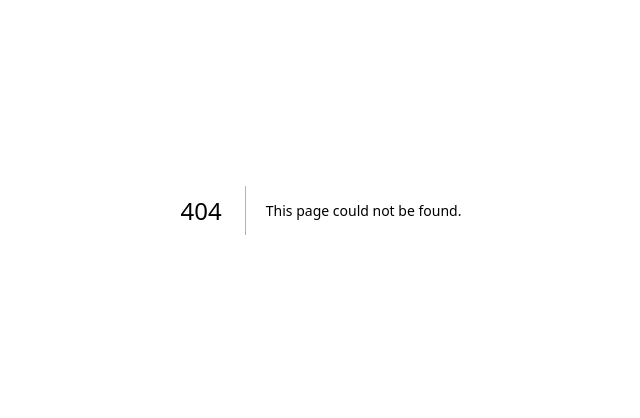
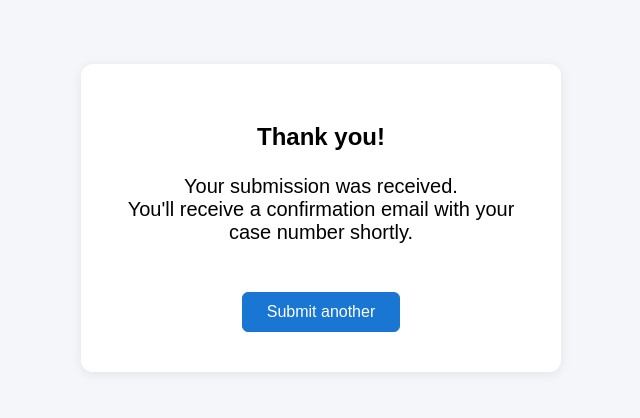
Before and after one commit to jersilb1400/pco-care-tracker, a Next.js app in the folder frontend/: page /thankyou in a window 1280 px wide. Before the commit this address had no page. Shown: the part 190-608 px from the top of the page, without its empty margins (319-959 px from the left). Built offline with nearby package versions, Linux system fonts and the light colour scheme.

Commit message:
Added error logging for PCO Errors

```diff
--- /dev/null
+++ b/frontend/pages/thankyou.js
@@ -0,0 +1,43 @@
+import Link from 'next/link';
+
+export default function ThankYou() {
+  return (
+    <div style={{
+      minHeight: '100vh',
+      display: 'flex',
+      alignItems: 'center',
+      justifyContent: 'center',
+      background: '#f5f6fa',
+      flexDirection: 'column',
+      fontFamily: 'sans-serif',
+    }}>
+      <div style={{
+        background: '#fff',
+        borderRadius: 12,
+        boxShadow: '0 2px 12px rgba(0,0,0,0.08)',
+        padding: 40,
+        textAlign: 'center',
+        maxWidth: 400
+      }}>
+        <h2>Thank you!</h2>
+        <p style={{ fontSize: 20, margin: '24px 0' }}>
+          Your submission was received.<br />You'll receive a confirmation email with your case number shortly.
+        </p>
+        <Link href="/intake">
+          <button style={{
+            marginTop: 24,
+            padding: '10px 24px',
+            fontSize: 16,
+            borderRadius: 6,
+            border: '1px solid #1976d2',
+            background: '#1976d2',
+            color: '#fff',
+            cursor: 'pointer'
+          }}>
+            Submit another
+          </button>
+        </Link>
+      </div>
+    </div>
+  );
+}
```
Also changed, not shown: 1 other file (tests, documents, lock files or other folders).
